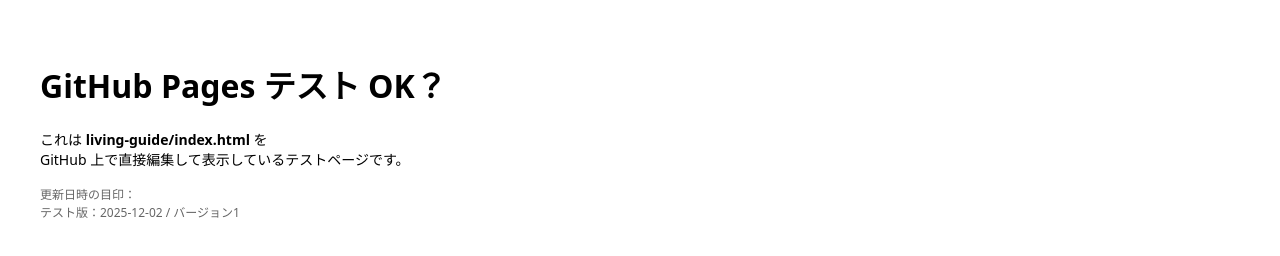
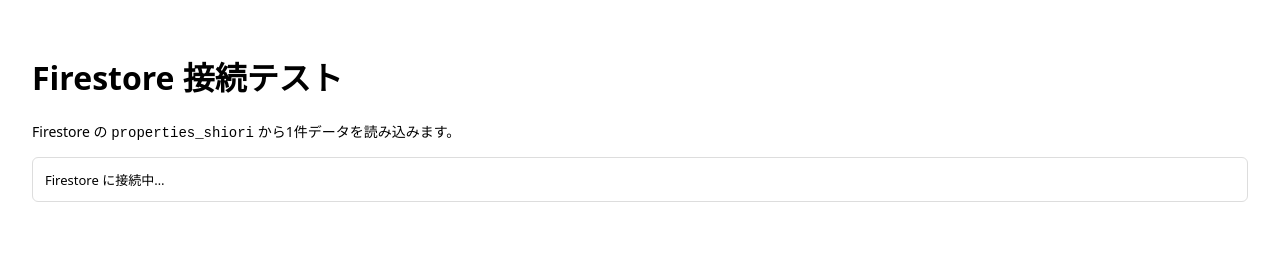
Before and after one commit to ULfukuhara/living-guide, a plain HTML site: page index.html in a window 1280 px wide. Drawn offline with Linux system fonts and the light colour scheme; no server answers.

Commit message:
Replace GitHub Pages test with Firestore test page

```diff
--- a/index.html
+++ b/index.html
@@ -2,18 +2,71 @@
 <html lang="ja">
 <head>
   <meta charset="UTF-8" />
-  <title>GitHub Pages テスト</title>
+  <title>Firestore テスト | guide.univ-life.com</title>
   <meta name="viewport" content="width=device-width, initial-scale=1" />
 </head>
-<body style="font-family: system-ui, -apple-system, BlinkMacSystemFont, sans-serif; padding: 32px;">
-  <h1>GitHub Pages テスト OK？</h1>
-  <p style="margin-top: 16px; font-size: 14px;">
-    これは <strong>living-guide/index.html</strong> を<br>
-    GitHub 上で直接編集して表示しているテストページです。
+<body style="font-family: system-ui, -apple-system, BlinkMacSystemFont, sans-serif; padding: 24px;">
+  <h1>Firestore 接続テスト</h1>
+  <p style="margin-top: 8px; font-size: 14px;">
+    Firestore の <code>properties_shiori</code> から1件データを読み込みます。
   </p>
-  <p style="margin-top: 16px; font-size: 12px; color: #666;">
-    更新日時の目印：<br>
-    テスト版：2025-12-02 / バージョン1
-  </p>
+
+  <div id="result" style="margin-top: 16px; padding: 12px; border: 1px solid #ddd; border-radius: 6px; font-size: 13px; white-space: pre-wrap;"></div>
+
+  <script type="module">
+    import { initializeApp } from "https://www.gstatic.com/firebasejs/10.7.2/firebase-app.js";
+    import {
+      getFirestore,
+      collection,
+      getDocs,
+    } from "https://www.gstatic.com/firebasejs/10.7.2/firebase-firestore.js";
+
+    const firebaseConfig = {
+      apiKey: "AIzaSyDneH08GavPizbtH4Oi-RsTrwGerxXWSyQ",
+      authDomain: "univlife-kanri.firebaseapp.com",
+      projectId: "univlife-kanri",
+      storageBucket: "univlife-kanri.firebasestorage.app",
+      messagingSenderId: "405011982427",
+      appId: "1:405011982427:web:cf56a37550ab714bfdb77e",
+      measurementId: "G-DXMR0VL972"
+    };
+
+    const app = initializeApp(firebaseConfig);
+    const db = getFirestore(app);
+
+    const resultEl = document.getElementById("result");
+
+    async function testFirestore() {
+      try {
+        resultEl.textContent = "Firestore に接続中…";
+
+        const colRef = collection(db, "properties_shiori");
+        const snap = await getDocs(colRef);
+
+        if (snap.empty) {
+          resultEl.textContent = "properties_shiori コレクションにドキュメントがありません。";
+          return;
+        }
+
+        const first = snap.docs[0];
+        const data = first.data();
+
+        resultEl.textContent =
+          "✅ 接続成功！\n\n" +
+          `doc.id: ${first.id}\n` +
+          `propertyNo: ${data.propertyNo || ""}\n` +
+          `canonicalName: ${data.canonicalName || ""}\n\n` +
+          "▼ data 全体:\n" +
+          JSON.stringify(data, null, 2);
+      } catch (err) {
+        console.error(err);
+        resultEl.textContent =
+          "❌ Firestore の読み込みに失敗しました。\n\n" +
+          `エラー: ${err.message || err}`;
+      }
+    }
+
+    testFirestore();
+  </script>
 </body>
 </html>
```
